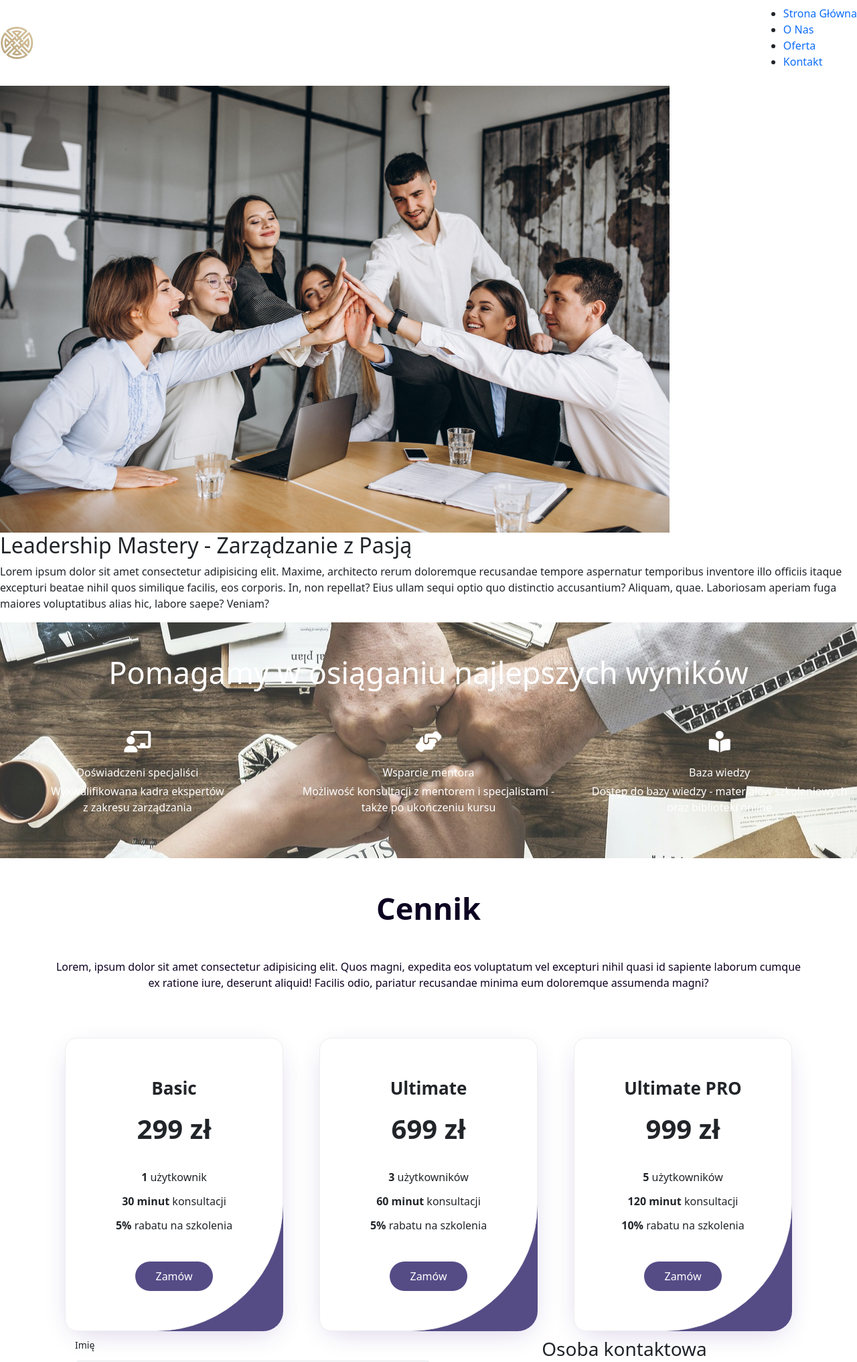
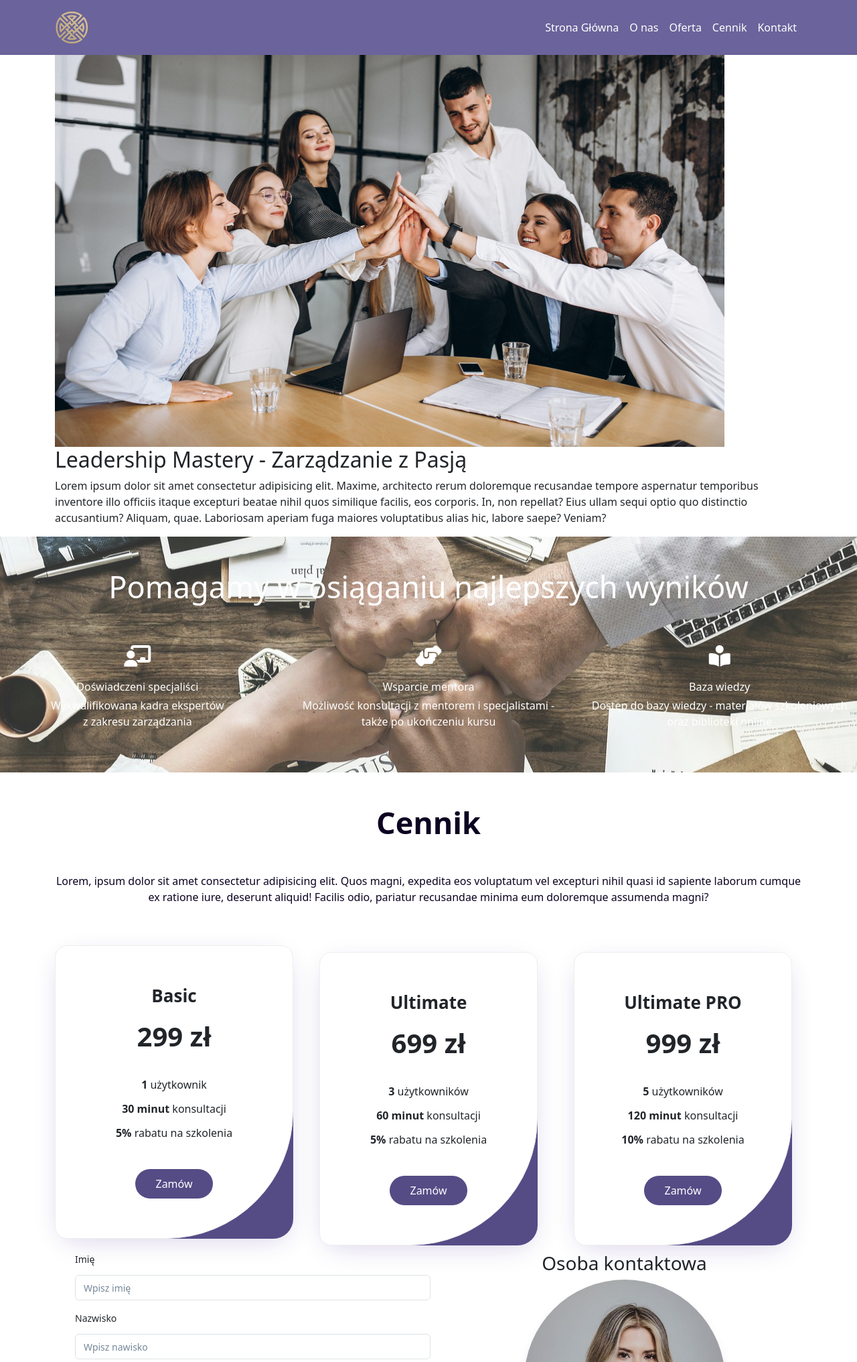
Before and after one commit to oorlowska/leadership-mastery, a plain HTML site: page index.html in a window 1280 px wide. Shown: the top 2033 px of the page at 67% size. Drawn offline with nearby package versions, Linux system fonts and the light colour scheme.

Commit message:
fix pricing section

```diff
--- a/index.html
+++ b/index.html
@@ -17,19 +17,29 @@
     <link rel="stylesheet" href="./main.css" />
   </head>
   <body>
-    <nav class="navbar">
-      <a href="#"
-        ><img src="./assets/logo.png" alt="logo firmy" class="navbar__logo"
-      /></a>
-      <ul class="navbar__menu">
-        <li><a href="#">Strona Główna</a></li>
-        <li><a href="#">O Nas</a></li>
-        <li><a href="#">Oferta</a></li>
-        <li><a href="#">Kontakt</a></li>
-      </ul>
-    </nav>
 
-    <header class="banner">
+    <nav id="navbar" class="navbar navbar-expand-lg fixed-top top-0 py-3">
+      <div class="container sticky-top">
+        <a href="#" class="navbar__logo">
+          <img src="./assets/logo.png" alt="logo firmy" />
+        </a>
+          <button class="navbar-toggler" type="button" data-bs-toggle="collapse" data-bs-target="#navbarNavAltMarkup"
+              aria-controls="navbarNavAltMarkup" aria-expanded="false" aria-label="Toggle navigation">
+              <i class="fa-solid fa-bars"></i>
+          </button>
+          <div class="collapse navbar-collapse" id="navbarNavAltMarkup">
+              <div class="navbar-nav ms-auto">
+                  <a class="nav-link" aria-current="page" href="#">Strona Główna</a>
+                  <a class="nav-link" href="#">O nas</a>
+                  <a class="nav-link" href="#product">Oferta</a>
+                  <a class="nav-link" href="#pricing">Cennik</a>
+                  <a class="nav-link" href="#contact">Kontakt</a>
+              </div>
+          </div>
+      </div>
+  </nav>
+
+    <header class="banner container">
       <img
         src="./assets/teamwork2_640.jpg"
         alt="spotkanie biznesowe zespołu"
@@ -38,8 +48,9 @@
     </header>
 
     <section class="about-us"></section>
-    <section class="product">
-      <div class="product__info">
+
+    <section class="product" id="product">
+      <div class="product__info container">
         <h2>Leadership Mastery - Zarządzanie z Pasją</h2>
         <p>
           Lorem ipsum dolor sit amet consectetur adipisicing elit. Maxime,
@@ -86,9 +97,9 @@
       <div class="product__trainers"></div>
     </section>
 
-    <div class="product__price-table">
+    <section class="pricing" id="pricing">
       <div class="container">
-        <div class="section-title text-center">
+        <div class="pricing-title text-center">
           <h2>Cennik</h2>
           <p>
             Lorem, ipsum dolor sit amet consectetur adipisicing elit. Quos
@@ -98,10 +109,9 @@
           </p>
         </div>
         <div class="row text-center">
-          <!-- Basic -->
           <div class="col-lg-4 col-sm-6 col-xs-12">
-            <div class="pricing_card">
-              <div class="single-pricing">
+            <div class="pricing__card">
+              <div class="pricing__card-single">
                 <div class="price-head">
                   <h2>Basic</h2>
                   <h1>299 zł</h1>
@@ -115,10 +125,9 @@
               </div>
             </div>
           </div>
-          <!-- Ultimate -->
           <div class="col-lg-4 col-sm-6 col-xs-12">
             <div class="pricing_card">
-              <div class="single-pricing">
+              <div class="pricing__card-single">
                 <div class="price-head">
                   <h2>Ultimate</h2>
                   <h1 class="price">699 zł</h1>
@@ -132,10 +141,9 @@
               </div>
             </div>
           </div>
-          <!-- Ultimate PRO -->
           <div class="col-lg-4 col-sm-6 col-xs-12">
             <div class="pricing_card">
-              <div class="single-pricing">
+              <div class="pricing__card-single">
                 <div class="price-head">
                   <h2>Ultimate PRO</h2>
                   <h1 class="price">999 zł</h1>
@@ -150,13 +158,11 @@
             </div>
           </div>
         </div>
-        <!--- END ROW -->
       </div>
-      <!--- END CONTAINER -->
-    </div>
+    </section>
 
     <div class="container">
-      <div class="contact row">
+      <div class="contact row" id="contact">
         <div class="col-md-6 contact__form">
           <form>
             <div class="mb-3">
--- a/main.css
+++ b/main.css
@@ -6,10 +6,19 @@
 
 /* --NAVBAR-- */
 
+nav {
+    background-color: #6b639b;
+}
+
 nav img {
-    width: 50px;
-    height: 50px;
+  width: 50px;
+  height: 50px;
 }
+
+nav .nav-link {
+    color: white;
+}
+
 
 /* --SEKCJA PRODUKT-- */
 
@@ -46,12 +55,12 @@ nav img {
 
 /* CENNIK */
 
-.section-title {
+.pricing-title {
   margin-bottom: 60px;
   color: #0d0221;
 }
 
-.section-title h2 {
+.pricing-title h2 {
   font-size: 45px;
   font-weight: 600;
   margin-top: 3rem;
@@ -59,7 +68,7 @@ nav img {
   text-transform: capitalize;
 }
 
-.section-title p {
+.pricing-title p {
   margin-top: 3rem;
 }
 
@@ -72,7 +81,7 @@ nav img {
   margin: 10px 15px;
 }
 
-.single-pricing {
+.pricing__card-single {
   background: #554c86;
   padding: 60px 40px;
   border-radius: 30px;
@@ -81,7 +90,7 @@ nav img {
   z-index: 1;
 }
 
-.single-pricing:before {
+.pricing__card-single:before {
   content: "";
   background-color: #fff;
   width: 100%;
@@ -105,13 +114,13 @@ nav img {
   margin-top: 20px;
 }
 
-.single-pricing ul {
+.pricing__card-single ul {
   list-style: none;
   margin-top: 30px;
   padding-left: 0;
 }
 
-.single-pricing ul li {
+.pricing__card-single ul li {
   line-height: 36px;
 }
 
@@ -213,14 +222,9 @@ a {
   box-shadow: 0 10px 20px -10px rgba(45, 0, 128, 0.404);
 }
 
-
-
-
-
-
 /* FOOTER */
 
 footer img {
-    width: 50px;
-    height: 50px;
+  width: 50px;
+  height: 50px;
 }
```
